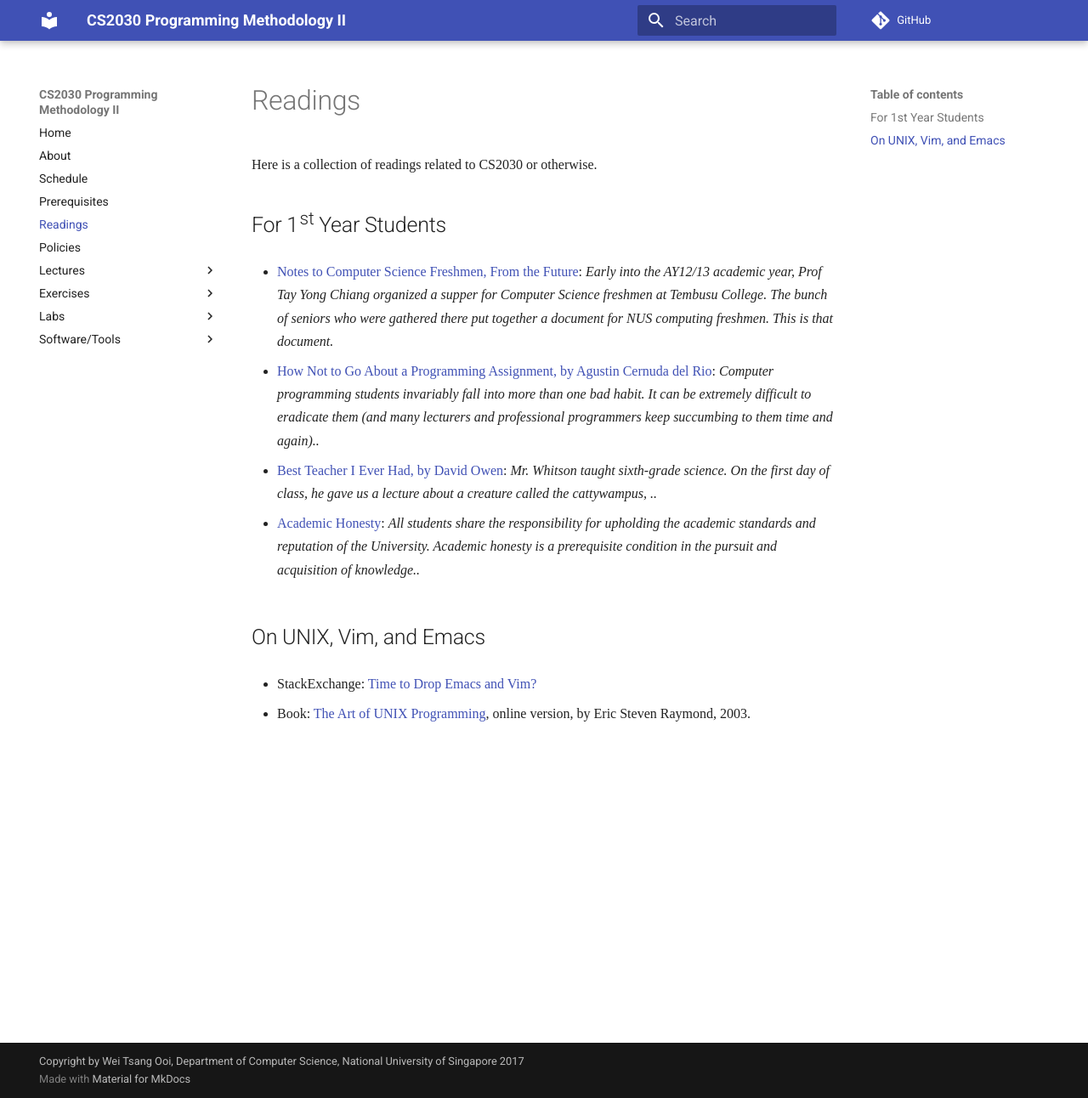
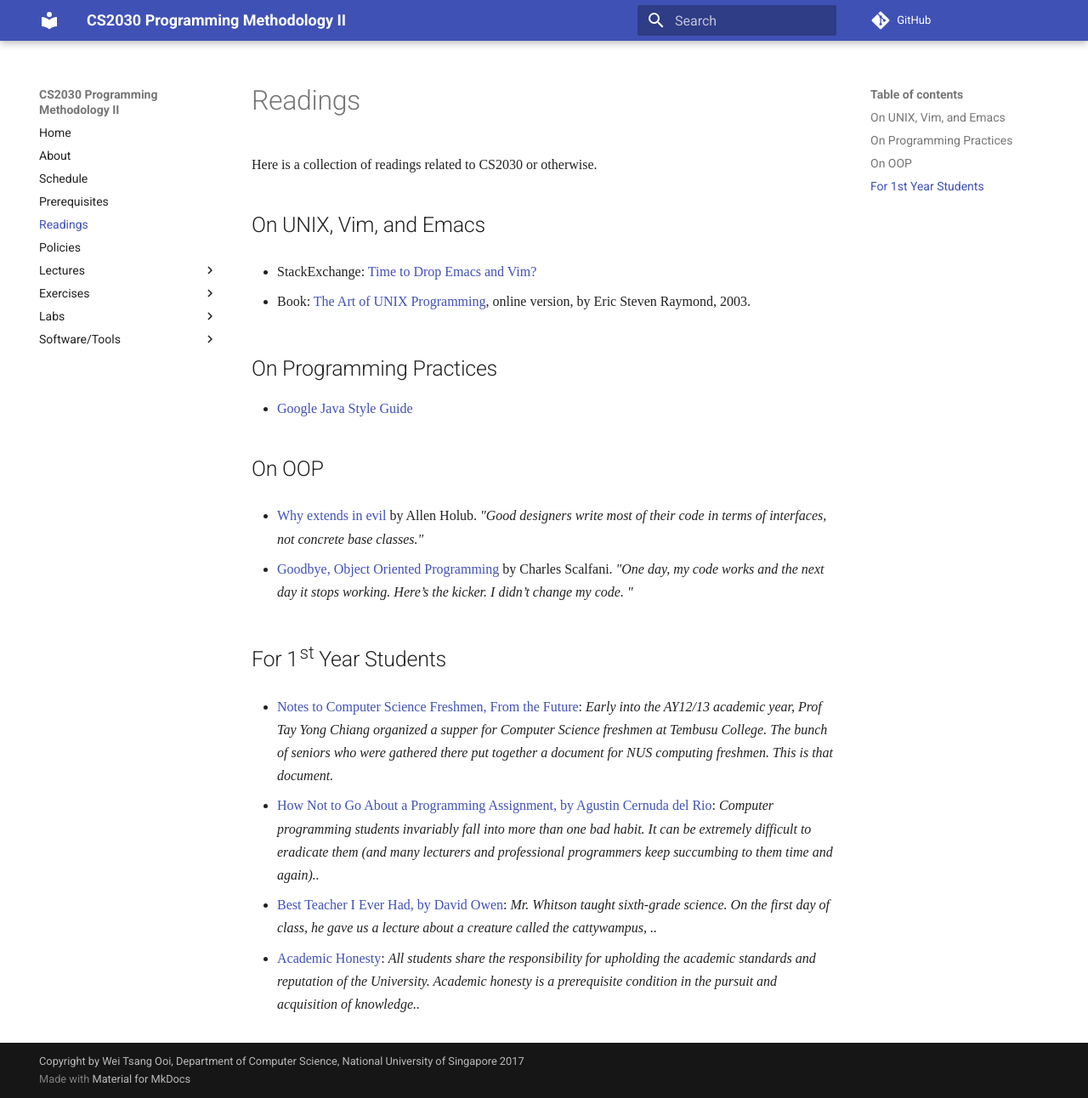
Before and after one commit to nus-cs2030/1718-s2, an MkDocs documentation site: the page built from docs/readings.md, in a window 1280 px wide and 1292 px high. Shown: the whole window at 85% size. Built offline with MkDocs 1.6.1 and Material for MkDocs 9.7.7, drawn with Linux system fonts in a browser that asks for light colours; some web fonts are replaced; comment, search, counter and statistics services are not loaded; old or Windows-style settings are respelled for this version of MkDocs.

Commit message:
Rearrange, Add OOP and Coding Convention

```diff
--- a/docs/readings.md
+++ b/docs/readings.md
@@ -1,6 +1,23 @@
 # Readings
 
 Here is a collection of readings related to CS2030 or otherwise.
+
+## On UNIX, Vim, and Emacs
+
+* StackExchange: [Time to Drop Emacs and Vim?](https://softwareengineering.stackexchange.com/questions/61738/time-to-drop-emacs-and-vi)
+
+* Book: [The Art of UNIX Programming](http://www.catb.org/~esr/writings/taoup/html/), online version, by Eric Steven Raymond, 2003.
+
+## On Programming Practices
+
+* [Google Java Style Guide](https://google.github.io/styleguide/javaguide.html)
+
+## On OOP
+
+* [Why extends in evil](https://www.javaworld.com/article/2073649/core-java/why-extends-is-evil.html) by Allen Holub. _"Good designers write most of their code in terms of interfaces, not concrete base classes."_
+
+* [Goodbye, Object Oriented Programming](https://medium.com/@cscalfani/goodbye-object-oriented-programming-a59cda4c0e53#.nvxhohbjs) by Charles Scalfani. _"One day, my code works and the next day it stops working. Here’s the kicker. I didn’t change my code.
+"_
 
 ## For 1st Year Students
 
```
Also changed, not shown: other parts of docs/readings.md (+0 -6 lines).
